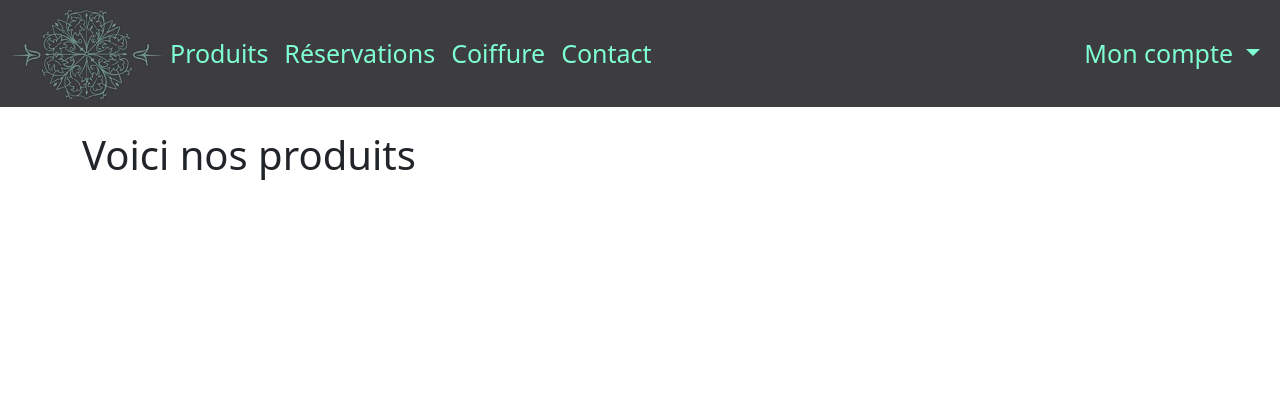
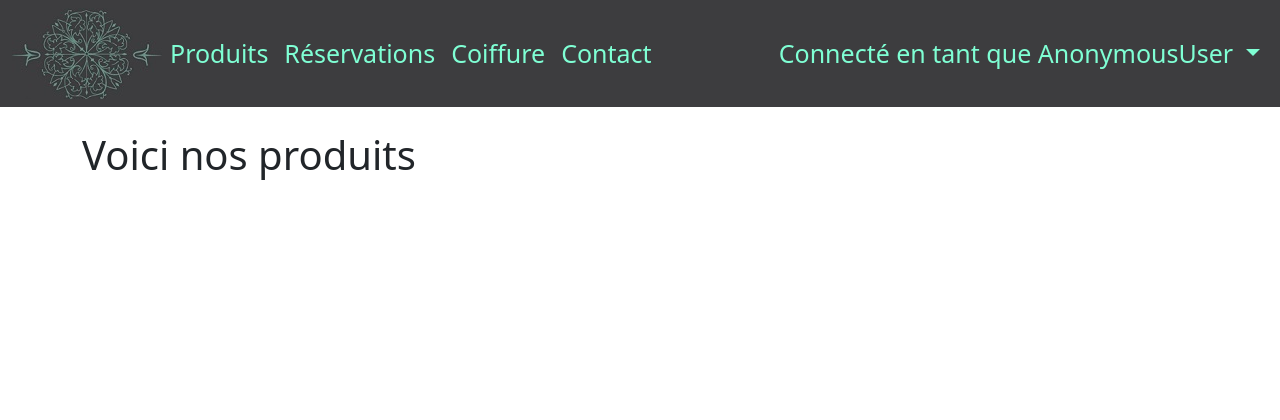
Before and after one commit to nikola-44/projet_mandat, a Django app: page /produits/ in a window 1280 px wide. Shown: the top 420 px of the page. Run offline with Django 3.2, Linux system fonts and the light colour scheme.

Commit message:
base + admin + table

```diff
--- a/icc/templates/base.html
+++ b/icc/templates/base.html
@@ -43,7 +43,7 @@
                     <li class="nav-item dropdown ms-lg-auto">
                         <a class="nav-link dropdown-toggle" style="color: #7FFFD4; font-size: 25px;" href="#"
                            id="navbarDropdown" role="button" data-bs-toggle="dropdown" aria-expanded="false">
-                            Mon compte
+                            Connecté en tant que {{ request.user }}
                         </a>
                         <ul class="dropdown-menu" aria-labelledby="navbarDropdown">
                             <li><a class="dropdown-item" href="{% url 'acces' %}">Connexion</a></li>
@@ -52,6 +52,8 @@
                                 <hr class="dropdown-divider">
                             </li>
                             <li><a class="dropdown-item" href="#">Modifier compte</a></li>
+                            <li><a class="dropdown-item" href="{% url "quitter" %}">Déconnexion</a></li>
+
                         </ul>
                     </li>
                 </ul>
@@ -84,7 +86,8 @@
 </body>
 <footer>
     <div>
-        Copyright © 2021 | Catisa coiffure - www.xxxxxxxxxxxxx.ch - Chemin des Prés-Seigneur 27, 1254 Jussy - +41 79 640 62 00
+        Copyright © 2021 | Catisa coiffure - www.xxxxxxxxxxxxx.ch - Chemin des Prés-Seigneur 27, 1254 Jussy - +41 79 640
+        62 00
     </div>
 </footer>
 </html>
```
Also changed, not shown: icc/compte/views.py (+4 -5 lines), icc/compte/admin.py (line endings or trailing spaces).
